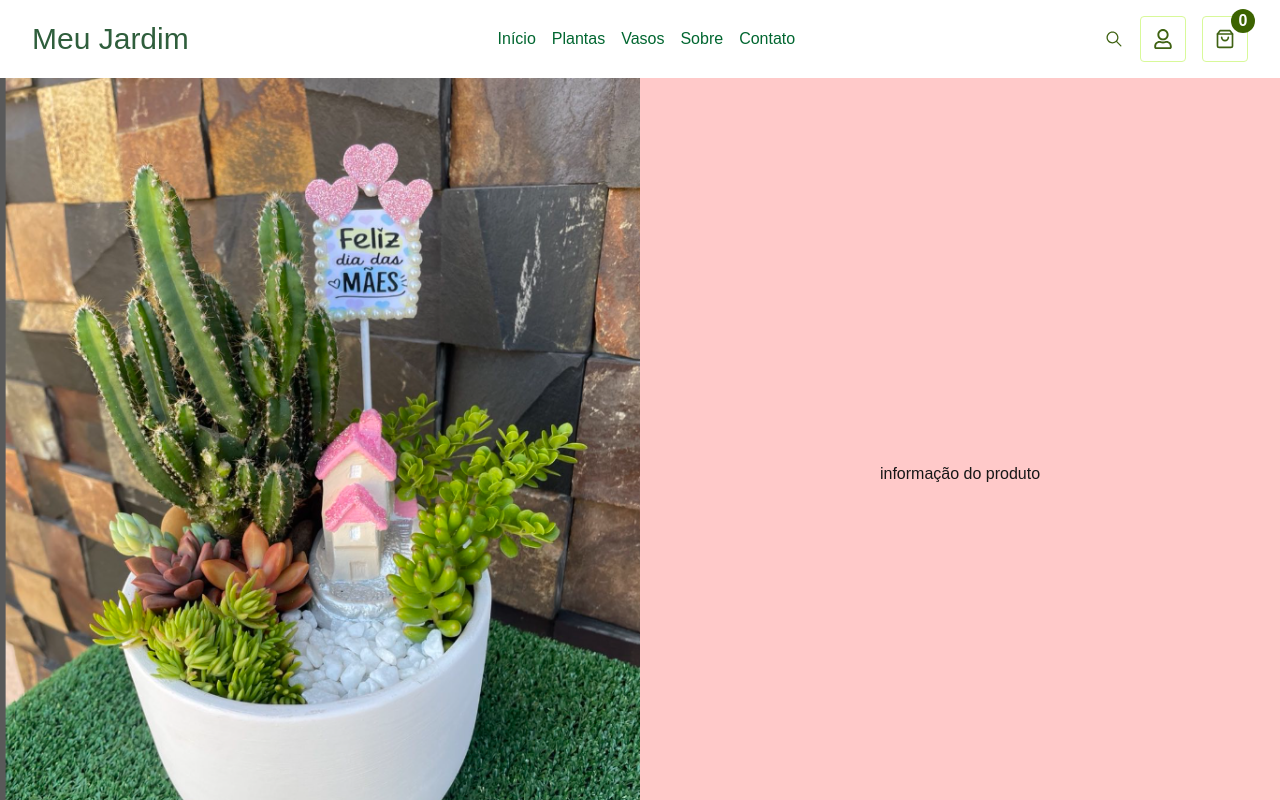
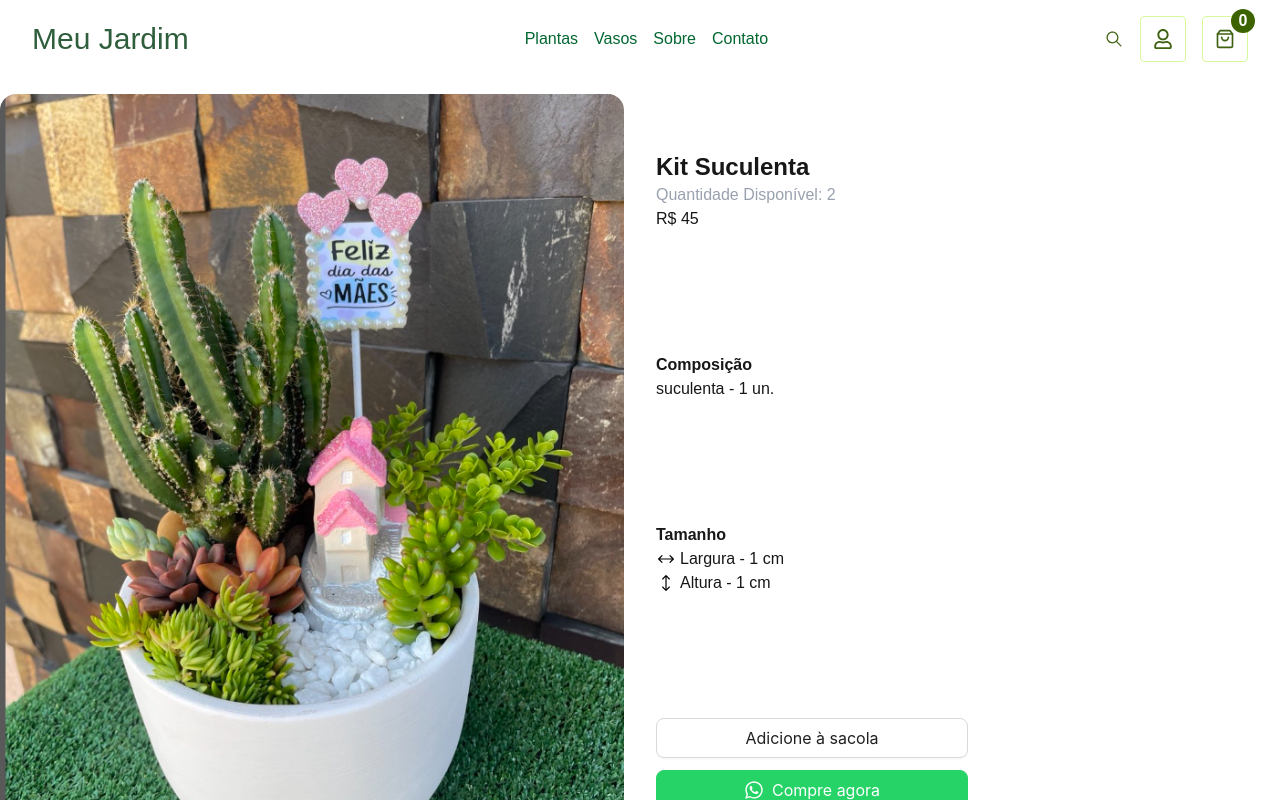
Before and after one commit to GabrielWojcik/e-commerce-plants, a Next.js app: page /produto/123 in a window 1280 px wide. Shown: the top 800 px of the page. Built offline with nearby package versions, Linux system fonts and the light colour scheme; no server answers.

Commit message:
feat: add hover in navbar

```diff
--- a/src/app/page.tsx
+++ b/src/app/page.tsx
@@ -22,7 +22,7 @@ export default function Home() {
             <Card />
           </div>
           <div>
-            <button className="text-[#3C6F4D] border border-[#3C64F4D] py-2 px-4 rounded-md cursor-pointer">
+            <button className="text-[#3C6F4D] border border-[#3C6F4D] py-2 px-4 rounded-md cursor-pointer hover:bg-[#3C6F4D] hover:text-white transition-colors duration-200">
               Ver todas categorias
             </button>
           </div>
--- a/src/app/produto/[slug]/page.tsx
+++ b/src/app/produto/[slug]/page.tsx
@@ -1,21 +1,65 @@
+import { Button } from "antd";
+import { FaWhatsapp } from "react-icons/fa";
+import { RxHeight, RxWidth } from "react-icons/rx";
+
+import Image from "next/image";
 import Foto from "../../../images/flower/vaso-1.png";
-import Image from "next/image";
+
 export default function ProductPage() {
   return (
-    <div className="flex h-full">
-      <div className="w-1/2 bg-blue-200 flex items-center justify-center">
+    <div className="flex h-full py-4">
+      <div className="w-1/2 flex items-center justify-end pr-4">
         <div>
           <Image
             src={Foto}
             alt=""
             height={300}
             width={800}
-            className="h-auto w-auto"
+            className="h-auto w-auto rounded-2xl"
           />
         </div>
       </div>
-      <div className="w-1/2 bg-red-200 flex items-center justify-center">
-        <p>informação do produto</p>
+      <div className="w-1/2 flex pl-4">
+        <div className="flex flex-col gap-2 justify-around w-full">
+          <div>
+            <h1 className="font-semibold text-2xl">Kit Suculenta</h1>
+            <h3 className="text-gray-400">Quantidade Disponível: 2</h3>
+            <h2>R$ 45</h2>
+          </div>
+
+          <div>
+            <h3 className="font-semibold">Composição</h3>
+            <p>suculenta - 1 un.</p>
+          </div>
+
+          <div>
+            <h3 className="font-semibold">Tamanho</h3>
+            <span className="flex items-center gap-1">
+              <RxWidth size={20} color="black" /> Largura - 1 cm
+            </span>
+            <span className="flex items-center gap-1">
+              <RxHeight size={20} color="black" /> Altura - 1 cm
+            </span>
+          </div>
+
+          <div className="flex gap-2 flex-col ">
+            <div className="flex gap-3 flex-col w-1/2">
+              <Button
+                size="large"
+                className="text-base font-semibold rounded-xl"
+              >
+                Adicione à sacola
+              </Button>
+              <Button
+                size="large"
+                className="text-base font-semibold rounded-xl !bg-[#25D366] !text-white !border-[#25D366] hover:!bg-[#20BA5A]"
+              >
+                <FaWhatsapp size={20} />
+                Compre agora
+              </Button>
+            </div>
+          </div>
+        </div>
       </div>
     </div>
   );
--- a/src/components/NavBar/index.tsx
+++ b/src/components/NavBar/index.tsx
@@ -18,21 +18,26 @@ export function NavBar() {
         </div>
       </Link>
       <div>
-        <ul className="flex gap-4 *:cursor-pointer">
-          <Link href="/">
-            <li>Início</li>
-          </Link>
+        <ul className="flex gap-4">
           <Link href="/plantas">
-            <li>Plantas</li>
+            <li className="cursor-pointer hover:text-lime-600 transition-colors duration-200">
+              Plantas
+            </li>
           </Link>
           <Link href="/vasos">
-            <li>Vasos</li>
+            <li className="cursor-pointer hover:text-lime-600 transition-colors duration-200">
+              Vasos
+            </li>
           </Link>
           <Link href="/sobre">
-            <li>Sobre</li>
+            <li className="cursor-pointer hover:text-lime-600 transition-colors duration-200">
+              Sobre
+            </li>
           </Link>
           <Link href="/contato">
-            <li>Contato</li>
+            <li className="cursor-pointer hover:text-lime-600 transition-colors duration-200">
+              Contato
+            </li>
           </Link>
         </ul>
       </div>
```
